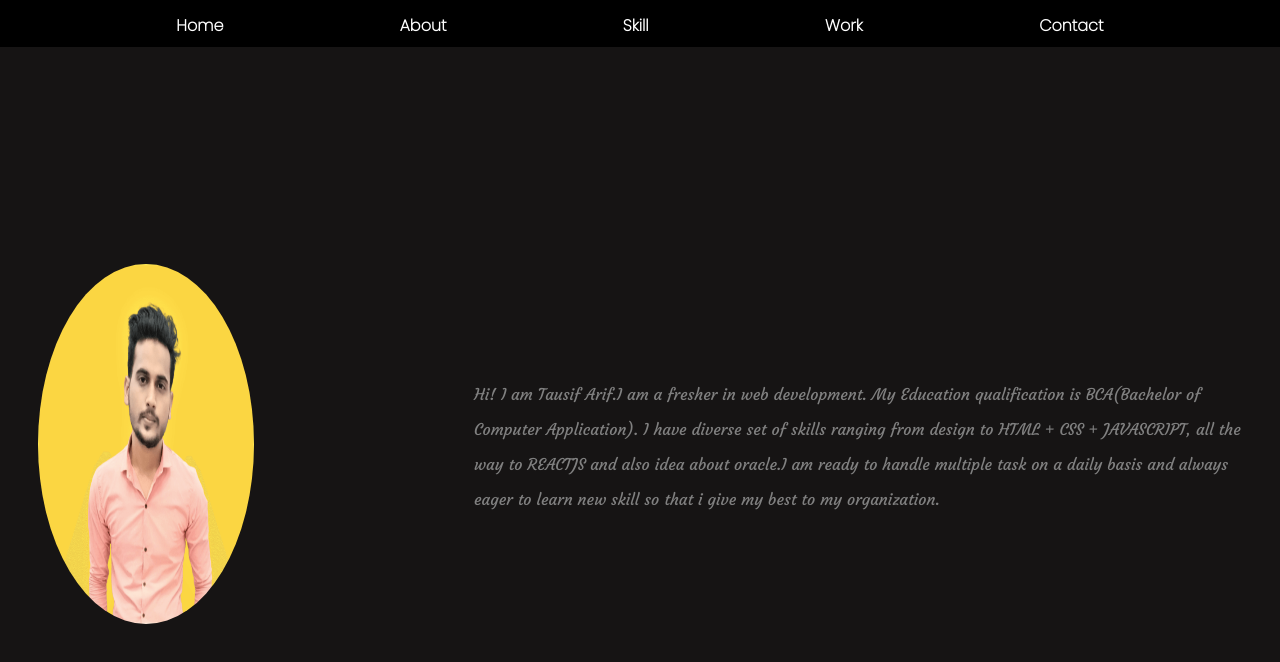
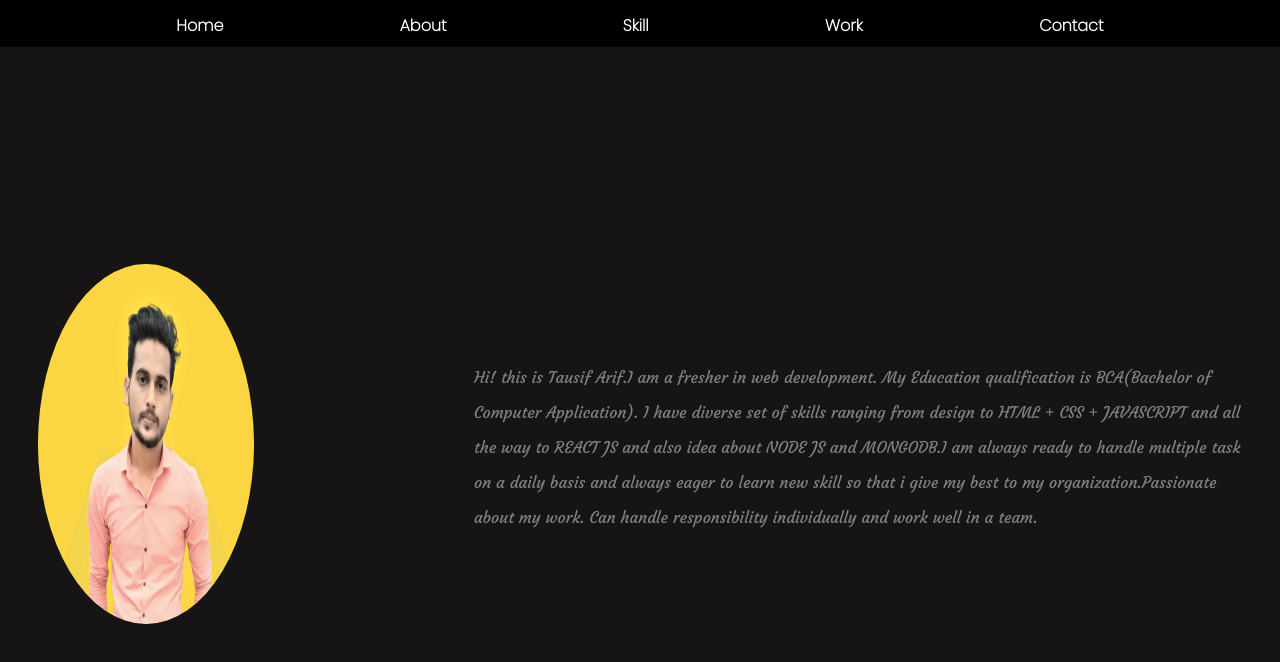
Before and after one commit to tausif-arif/my-portfolio, a React (Create React App) app: page /about in a window 1280 px wide. Shown: the top 662 px of the page. Built offline with nearby package versions, Linux system fonts and the light colour scheme.

Commit message:
adding some changes in about

```diff
--- a/src/components/About.js
+++ b/src/components/About.js
@@ -9,12 +9,13 @@ const About = () => {
       </div>
       <div className="inner_abt">
         <p className="abt_text">
-          Hi! I am Tausif Arif.I am a fresher in web development. My Education
+          Hi! this is Tausif Arif.I am a fresher in web development. My Education
           qualification is BCA(Bachelor of Computer Application). I have diverse
-          set of skills ranging from design to HTML + CSS + JAVASCRIPT, all the
-          way to REACTJS and also idea about oracle.I am ready to handle
-          multiple task on a daily basis and always eager to learn new skill so
-          that i give my best to my organization.
+          set of skills ranging from design to HTML + CSS + JAVASCRIPT and all the
+          way to REACT JS and also idea about NODE JS and MONGODB.I am always ready to
+          handle multiple task on a daily basis and always eager to learn new
+          skill so that i give my best to my organization.Passionate about my
+          work. Can handle responsibility individually and work well in a team.
         </p>
       </div>
     </div>
--- a/src/components/layout/workcard.css
+++ b/src/components/layout/workcard.css
@@ -1,11 +1,12 @@
 
-   /* .container{
-    margin: 10%;
+   .container{
+    /* margin: 10%;
   display: flex;
   flex-direction:row;
   justify-content: space-between;
+   */
 
-} */
+}
   .card{
     height: 280px;
     max-width: 350px;
```
